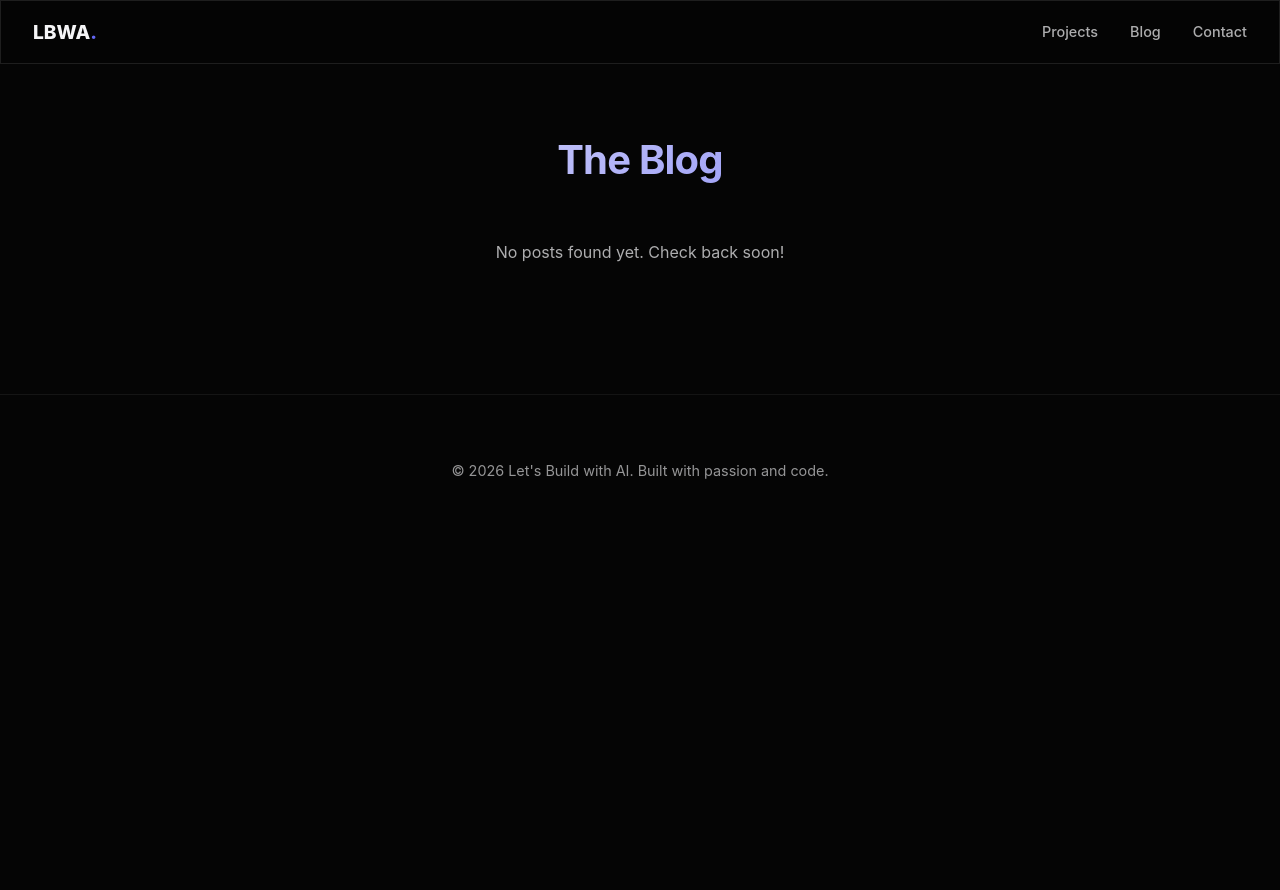
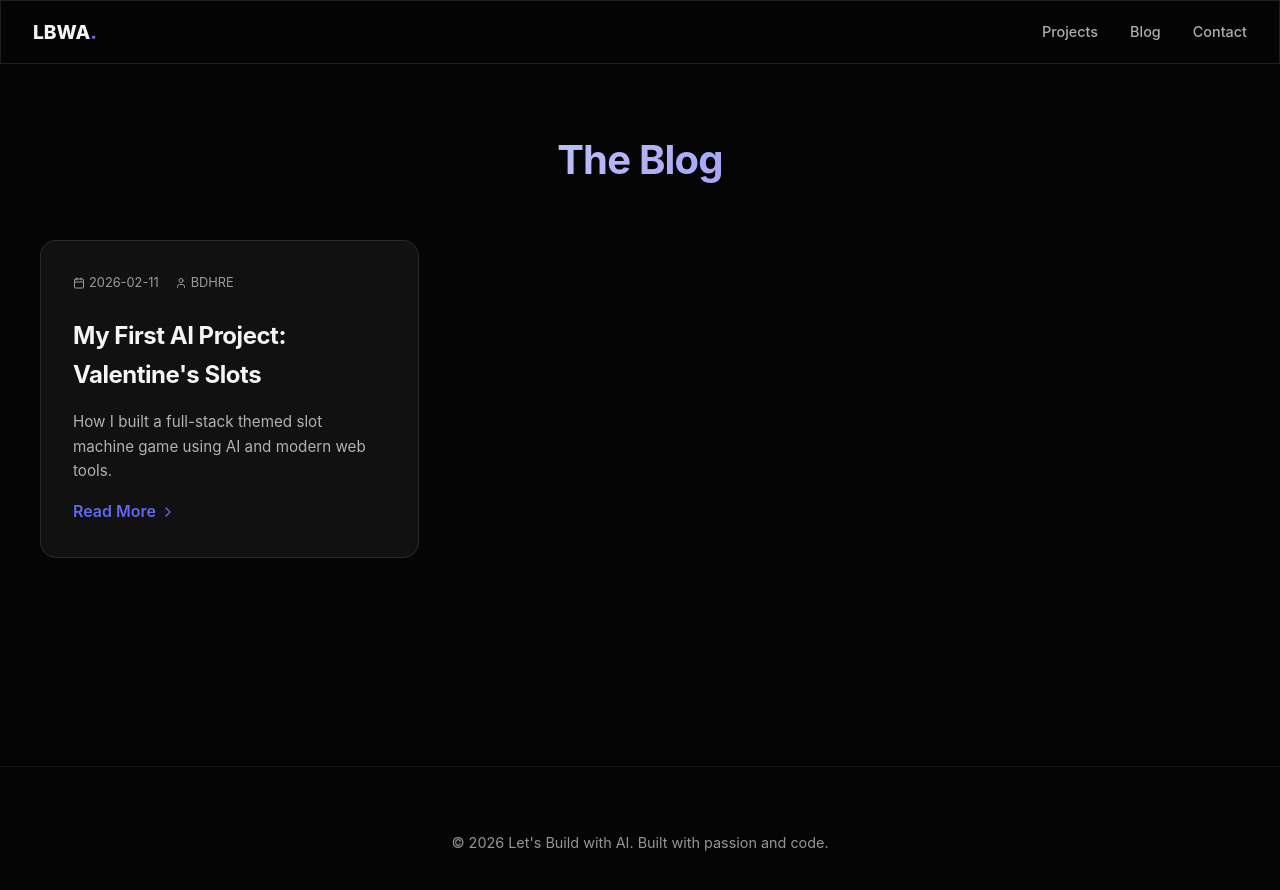
Before and after one commit to ChooChooHiggins2/LetsBuildWithAI, a React (Vite) app: page /blog in a window 1280 px wide. Shown: the top 890 px of the page. Before the commit the page ends 800 px from the top, so only its background shows below. Built offline with nearby package versions, Linux system fonts and the light colour scheme.

Commit message:
debug: improved blog parsing and logging

```diff
--- a/src/blogUtils.ts
+++ b/src/blogUtils.ts
@@ -9,13 +9,35 @@ export interface BlogPost {
     content: string;
 }
 
+// Simple frontmatter parser to avoid issues with gray-matter in some browser environments
+function parseFrontmatter(rawContent: string) {
+    const match = rawContent.match(/^---\r?\n([\s\S]*?)\r?\n---\r?\n([\s\S]*)$/);
+    if (!match) return { data: {} as any, content: rawContent };
+
+    const yaml = match[1];
+    const body = match[2];
+    const data: any = {};
+    yaml.split('\n').forEach(line => {
+        const [key, ...val] = line.split(':');
+        if (key && val.length > 0) {
+            data[key.trim()] = val.join(':').trim().replace(/^["']|["']$/g, '');
+        }
+    });
+    return { data, content: body };
+}
+
 export async function getAllPosts(): Promise<BlogPost[]> {
-    const modules = import.meta.glob('/src/content/blog/*.md', { as: 'raw', eager: true });
+    // Using relative path for Vite glob
+    const modules = import.meta.glob('./content/blog/*.md', { query: '?raw', import: 'default', eager: true });
+
+    console.log('Blog initialization - found modules:', Object.keys(modules));
 
     const posts = Object.entries(modules).map(([filepath, rawContent]) => {
         const slug = filepath.split('/').pop()?.replace('.md', '') || '';
-        const { data, content } = matter(rawContent as string);
+        console.log('Processing blog post:', slug);
 
+        try {
+            const { data, content } = parseFrontmatter(rawContent as string);
             return {
                 slug,
                 title: data.title || 'Untitled',
@@ -24,8 +46,13 @@ export async function getAllPosts(): Promise<BlogPost[]> {
                 author: data.author || 'Anonymous',
                 content
             };
-    });
+        } catch (err) {
+            console.error('Failed to parse blog post:', slug, err);
+            return null;
+        }
+    }).filter((p): p is BlogPost => p !== null);
 
+    console.log('Final parsed posts count:', posts.length);
     return posts.sort((a, b) => new Date(b.date).getTime() - new Date(a.date).getTime());
 }
 
```
Lines whose indentation alone changed are shown as unchanged.
